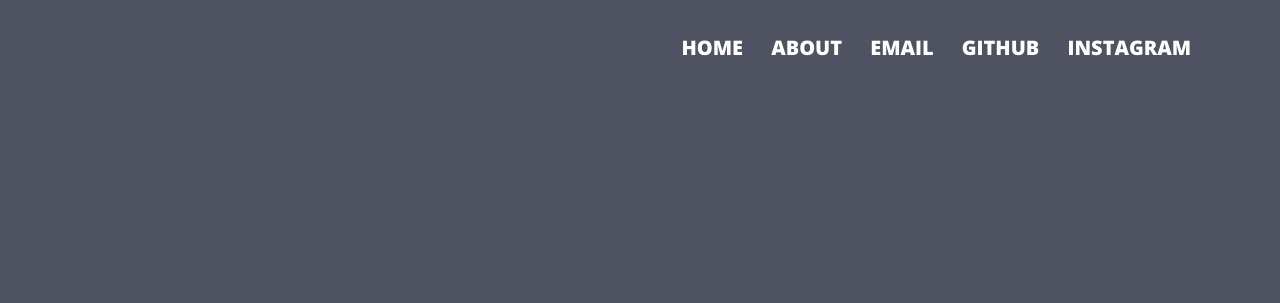
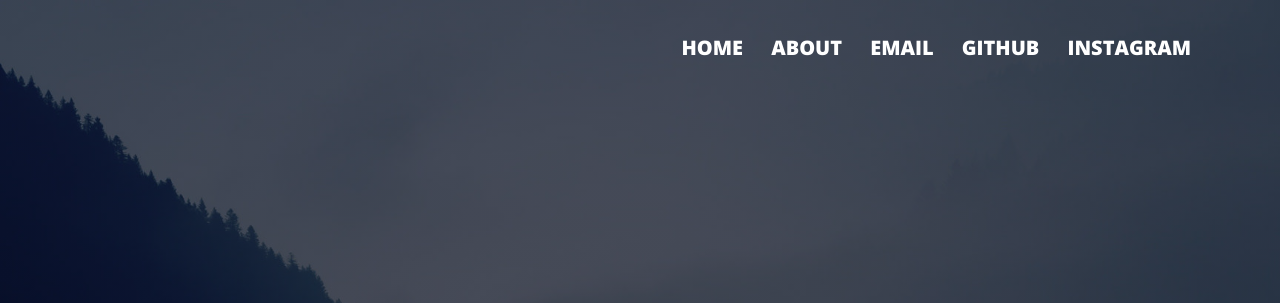
Before and after one commit to karahanyavuzkara/karahanyavuzkara.github.io, a plain HTML site: page index.html in a window 1280 px wide. Shown: the top 303 px of the page. Drawn offline with nearby package versions, Linux system fonts and the light colour scheme.

Commit message:
Update style.css

```diff
--- a/style.css
+++ b/style.css
@@ -6,7 +6,7 @@
 .header{
     min-height: 100vh;
     width: 100%;
-    background-image: linear-gradient(rgba(4,9,30,0.7),rgba(4,9,30,0.7)),url("karahanyavuzkara,github.io/images/wallpaper.jpg");
+    background-image: linear-gradient(rgba(4,9,30,0.7),rgba(4,9,30,0.7)),url("karahanyavuzkara.github.io/images/wallpaper.jpg");
     background-position: center;
     background-size: cover;
     position: relative;
```
